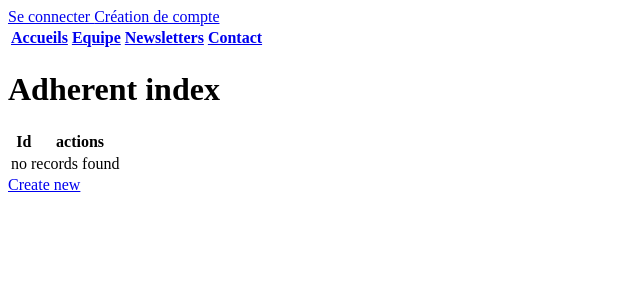
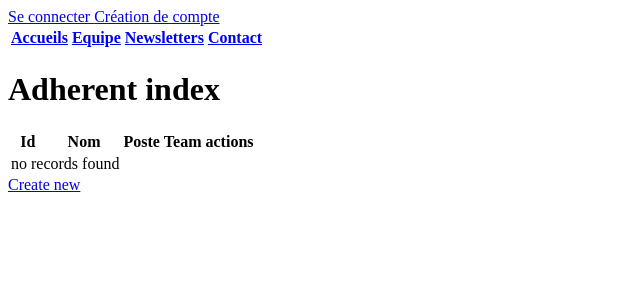
Before and after one commit to BattlaGame/ProjetL3symfony, a Symfony app: template templates/adherent/index.html.twig in a window 1280 px wide. Shown: the top 300 px of the page, without its empty margins (0-640 px from the left). Run offline with Twig, Linux system fonts and the light colour scheme; the template is opened without the code that fills it, so the values that code supplies are empty; some libraries are stand-ins or nearby versions.

Commit message:
affichage de team et adherent

```diff
--- a/src/Entity/Poste.php
+++ b/src/Entity/Poste.php
@@ -52,4 +52,9 @@ class Poste
 
         return $this;
     }
+
+    public function __toString()
+    {
+        return $this->getNamePoste();
+    }
 }
--- a/templates/adherent/index.html.twig
+++ b/templates/adherent/index.html.twig
@@ -9,6 +9,9 @@
         <thead>
             <tr>
                 <th>Id</th>
+                <th>Nom</th>
+                <th>Poste</th>
+                <th>Team</th>
                 <th>actions</th>
             </tr>
         </thead>
@@ -16,6 +19,9 @@
         {% for adherent in adherents %}
             <tr>
                 <td>{{ adherent.id }}</td>
+                <th>{{ adherent.user }}</th>
+                <th>{{ adherent.poste }}</th>
+                <th>{{ adherent.team }}</th>
                 <td>
                     <a href="{{ path('app_adherent_show', {'id': adherent.id}) }}">show</a>
                     <a href="{{ path('app_adherent_edit', {'id': adherent.id}) }}">edit</a>
--- a/templates/base.html.twig
+++ b/templates/base.html.twig
@@ -36,7 +36,7 @@
                         <a href="{{ path('app_logout') }}">Se déconnecter</a>
                     {% else %}
                     <a href="{{path('app_login')}}"> Se connecter </a>
-                    <a href="{{ path('app_login') }}">Création de compte</a>
+                    <a href="{{ path('app_register') }}">Création de compte</a>
                     {% endif %}
 
                 </tr>
--- a/templates/team/index.html.twig
+++ b/templates/team/index.html.twig
@@ -10,6 +10,7 @@
             <tr>
                 <th>Id</th>
                 <th>TeamName</th>
+                <th>Joueurs</th>
                 <th>actions</th>
             </tr>
         </thead>
@@ -18,6 +19,11 @@
             <tr>
                 <td>{{ team.id }}</td>
                 <td>{{ team.teamName }}</td>
+                <td>
+                {% for adherent in team.adherents %}
+                {{ adherent.user }},
+                {% endfor %}
+                </td>
                 <td>
                     <a href="{{ path('app_team_show', {'id': team.id}) }}">show</a>
                     <a href="{{ path('app_team_edit', {'id': team.id}) }}">edit</a>
```
Also changed, not shown: src/Form/PosteType.php (+10 -1 lines).
